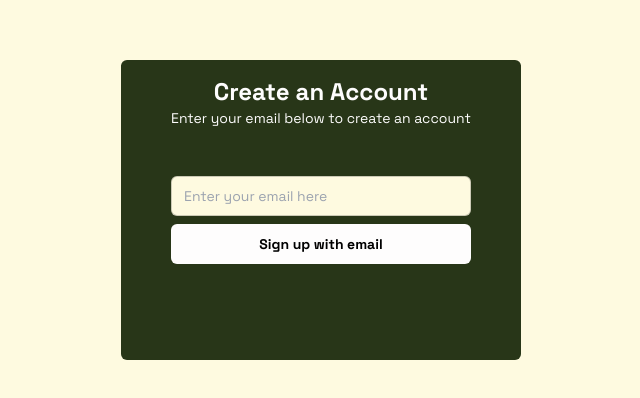
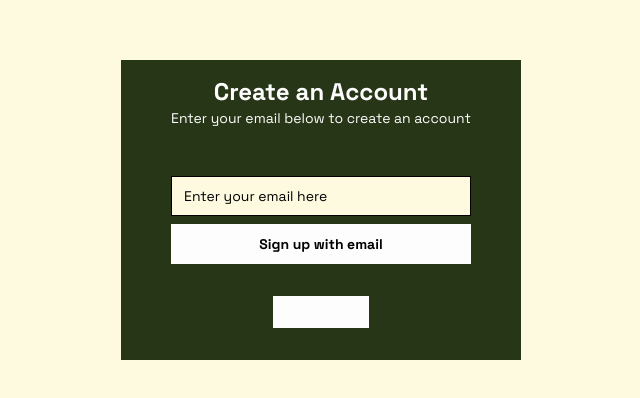
Before and after one commit to bchang3/snacksafe, a Next.js app in the folder snacksafe/: page /signup in a window 1280 px wide. Shown: the part 190-588 px from the top of the page, without its empty margins (319-959 px from the left). Built offline with nearby package versions, Linux system fonts and the light colour scheme; no server answers.

Commit message:
Google oauth

```diff
--- a/snacksafe/app/page.tsx
+++ b/snacksafe/app/page.tsx
@@ -1,23 +1,49 @@
+"use client"
 import DeployButton from "../components/DeployButton";
 import AuthButton from "../components/AuthButton";
-import { createClient } from "@/utils/supabase/server";
+import { createClient } from "@supabase/supabase-js";
 import ConnectSupabaseSteps from "@/components/tutorial/ConnectSupabaseSteps";
 import SignUpUserSteps from "@/components/tutorial/SignUpUserSteps";
 import Header from "@/components/Header";
+import React, { useState } from "react";
 
 export default async function Index() {
-  const canInitSupabaseClient = () => {
-    // This function is just for the interactive tutorial.
-    // Feel free to remove it once you have Supabase connected.
-    try {
-      createClient();
-      return true;
-    } catch (e) {
-      return false;
+  const [loggedIn, setLoggedIn] = useState(false)
+  const supabase = createClient(
+    process.env.NEXT_PUBLIC_SUPABASE_URL!,
+    process.env.NEXT_PUBLIC_SUPABASE_ANON_KEY!)
+
+    const getUserData = async () => {
+      const { data: { user } } = await supabase.auth.getUser()
+      return user;
+  }
+  React.useEffect(() => {
+    const fetchData = async () => {
+      try {
+        const { data: { user } } = await supabase.auth.getUser();
+        if (user) {
+          setLoggedIn(true)
+        }
+
+        // Do something with the user data
+      } catch(error) {
+        console.log("error")
+      }
     }
-  };
+      fetchData();
+  }, [])
+  // const canInitSupabaseClient = () => {
+  //   // This function is just for the interactive tutorial.
+  //   // Feel free to remove it once you have Supabase connected.
+  //   try {
+  //     createClient();
+  //     return true;
+  //   } catch (e) {
+  //     return false;
+  //   }
+  // };
 
-  const isSupabaseConnected = canInitSupabaseClient();
+  // const isSupabaseConnected = canInitSupabaseClient();
 
   return (
     <div className="flex h-screen items-center justify-center">
--- a/snacksafe/app/preferences/page.tsx
+++ b/snacksafe/app/preferences/page.tsx
@@ -82,7 +82,9 @@ export default function Preferences() {
         </div>
       </div>
       <div className="flex justify-end">
-        <button className='flex h-14 w-48 bg-moss_green-secondary mt-8 rounded-md justify-center items-center'>Submit</button>
+        <button className="flex h-14 w-48 bg-moss_green-secondary mt-8 rounded-md justify-center items-center">
+          Submit
+        </button>
       </div>
     </div>
   );
--- a/snacksafe/components/LoginPage.tsx
+++ b/snacksafe/components/LoginPage.tsx
@@ -1,15 +1,39 @@
 "use client"
-import { CredentialResponse, GoogleLogin, GoogleOAuthProvider } from "@react-oauth/google";
+import { CredentialResponse, GoogleLogin, GoogleOAuthProvider, useGoogleLogin } from "@react-oauth/google";
 import { Input } from "./ui/input";
 import { Button } from "./ui/button";
 import { Router} from "react-router-dom";
+import { createClient } from "@supabase/supabase-js";
+import { Auth } from "@supabase/auth-ui-react";
+import { ThemeMinimal } from "@supabase/auth-ui-shared";
+
 function LoginBox () {
+    const supabase = createClient(
+        process.env.NEXT_PUBLIC_SUPABASE_URL!,
+        process.env.NEXT_PUBLIC_SUPABASE_ANON_KEY!)
+
     const responseMessage = (response: CredentialResponse) => {
+
         console.log(response);
     };
     // const errorMessage = (error) => {
     //     console.log(error);
     // };
+    const signInWithGoogle = async () => {
+        const { data, error } = await supabase.auth.signInWithOAuth({
+            provider: 'google',
+            options: {
+              queryParams: {
+                access_type: 'offline',
+                prompt: 'consent',
+
+              },
+
+
+            },
+          })
+        console.log("HERE")
+    }
     const signin = () => {
         window.location.href = '/preferences'
 
@@ -34,12 +58,14 @@ function LoginBox () {
 
           </div>
           <div className="flex justify-center mt-2">
-            <Button className="bg-white w-3/4 text-black" onClick={signin}>Sign up with email </Button>
+            <Button className="bg-white w-3/4 text-black hover:bg-slate-200" onClick={signin}>Sign up with email </Button>
           </div>
           <div className="flex justify-center mt-8">
-          <GoogleOAuthProvider clientId = "664128447145-oli15ris18qh9hqitkclibencdld2ohe.apps.googleusercontent.com">
+            {/* <Auth supabaseClient={supabase} appearance={{theme:ThemeMinimal}} theme="light" providers={["google"]}></Auth> */}
+            <button onClick={signInWithGoogle} className="h-8 w-24 bg-white"></button>
+          {/* <GoogleOAuthProvider clientId = "664128447145-oli15ris18qh9hqitkclibencdld2ohe.apps.googleusercontent.com">
             <GoogleLogin text="signup_with" onSuccess={responseMessage}></GoogleLogin>
-            </GoogleOAuthProvider>
+            </GoogleOAuthProvider> */}
             </div>
           <div>
           </div>
--- a/snacksafe/drizzle.config.ts
+++ b/snacksafe/drizzle.config.ts
@@ -4,7 +4,7 @@ import {loadEnvConfig} from "@next/env";
 loadEnvConfig(process.cwd(), process.env.NODE_ENV !== "production");
 
 export default {
-  schema: "./src/db/schema.ts",
+  schema: "./app/db/schema.ts",
   out: "./drizzle",
   driver: "pg",
   dbCredentials: {
--- a/snacksafe/package.json
+++ b/snacksafe/package.json
@@ -20,8 +20,10 @@
   "dependencies": {
     "@radix-ui/react-slot": "^1.0.2",
     "@react-oauth/google": "^0.12.1",
+    "@supabase/auth-ui-react": "^0.4.7",
+    "@supabase/auth-ui-shared": "^0.1.8",
     "@supabase/ssr": "latest",
-    "@supabase/supabase-js": "latest",
+    "@supabase/supabase-js": "^2.39.7",
     "autoprefixer": "10.4.17",
     "class-variance-authority": "^0.7.0",
     "clsx": "^2.1.0",
@@ -34,6 +36,7 @@
     "postgres": "^3.4.3",
     "react": "18.2.0",
     "react-dom": "18.2.0",
+    "react-google-login": "^5.2.2",
     "react-router-dom": "^6.22.1",
     "tailwind-merge": "^2.2.1",
     "tailwindcss": "3.4.1",
--- a/snacksafe/tailwind.config.js
+++ /dev/null
@@ -1,37 +0,0 @@
-// /** @type {import('tailwindcss').Config} */
-module.exports = {
-  content: [
-    "./app/**/*.{js,ts,jsx,tsx,mdx}",
-    "./components/**/*.{js,ts,jsx,tsx,mdx}",
-  ],
-  theme: {
-    fontFamily: {
-			'grotesk-regular': ['grotesk-regular'],
-      'grotesk-light': ['grotesk-light'],
-      'grotesk-medium': ['grotesk-medium'],
-      'grotesk-bold': ['grotesk-bold'],
-
-		},
-    extend: {
-      colors: {
-        background: "#fefae0",
-        foreground: "hsl(var(--foreground))",
-        btn: {
-          background: "hsl(var(--btn-background))",
-          "background-hover": "hsl(var(--btn-background-hover))",
-        },
-        moss_green: {
-					DEFAULT: '#283618',
-          secondary: '#1c8035'
-				},
-        white: {
-					DEFAULT: '#FEFDFD',
-				},
-				beige: {
-					DEFAULT: '#fefae0',
-				}
-      },
-    },
-  },
-  plugins: [],
-};
--- a/snacksafe/tailwind.config.ts
+++ b/snacksafe/tailwind.config.ts
@@ -17,12 +17,19 @@ const config = {
         "2xl": "1400px",
       },
     },
+    fontFamily: {
+			'grotesk-regular': ['grotesk-regular'],
+      'grotesk-light': ['grotesk-light'],
+      'grotesk-medium': ['grotesk-medium'],
+      'grotesk-bold': ['grotesk-bold'],
+
+		},
     extend: {
       colors: {
         border: "hsl(var(--border))",
         input: "hsl(var(--input))",
         ring: "hsl(var(--ring))",
-        background: "hsl(var(--background))",
+        background: "#fefae0",
         foreground: "hsl(var(--foreground))",
         primary: {
           DEFAULT: "hsl(var(--primary))",
@@ -52,6 +59,16 @@ const config = {
           DEFAULT: "hsl(var(--card))",
           foreground: "hsl(var(--card-foreground))",
         },
+        moss_green: {
+					DEFAULT: '#283618',
+          secondary: '#1c8035'
+				},
+        white: {
+					DEFAULT: '#FEFDFD',
+				},
+				beige: {
+					DEFAULT: '#fefae0',
+				}
       },
       borderRadius: {
         lg: "var(--radius)",
```
Also changed, not shown: 1 other file (tests, documents, lock files or other folders).
